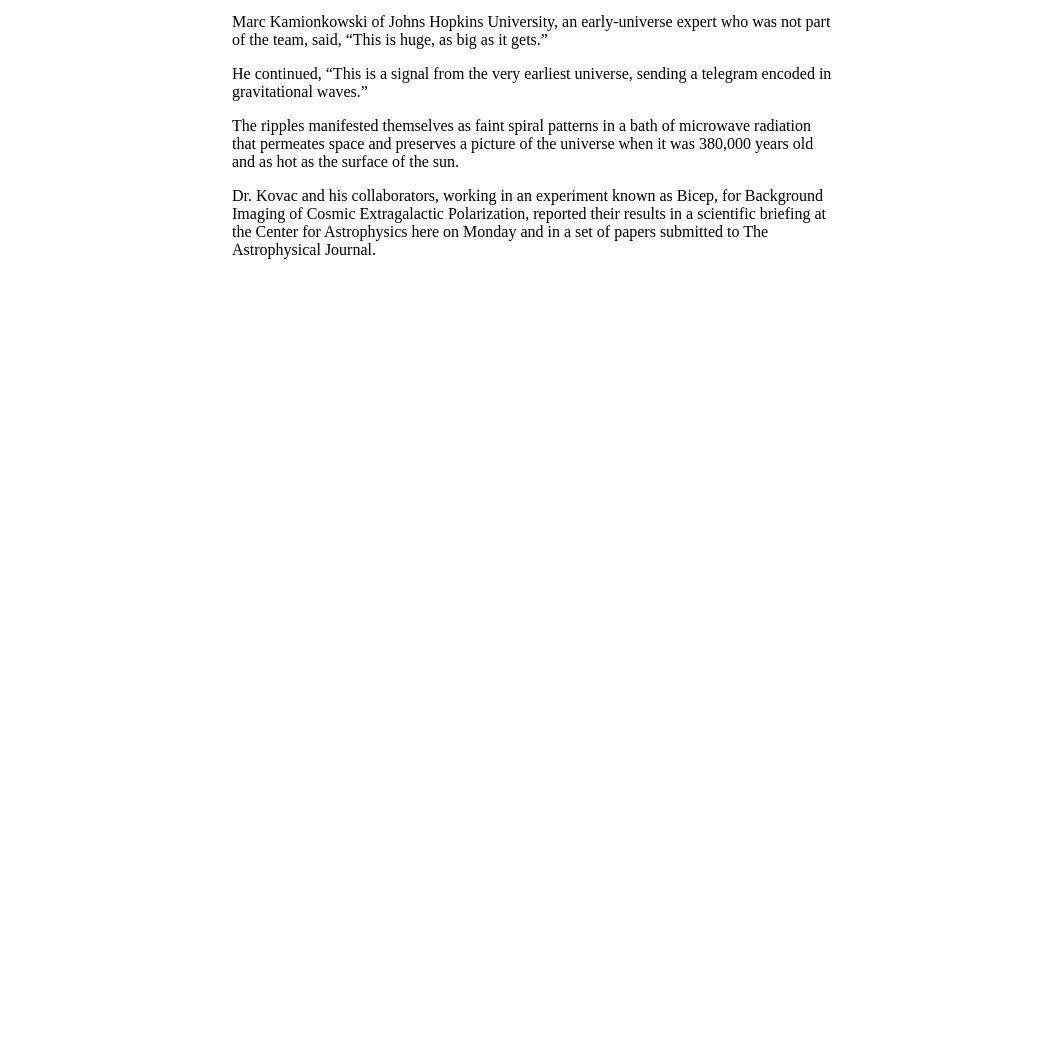
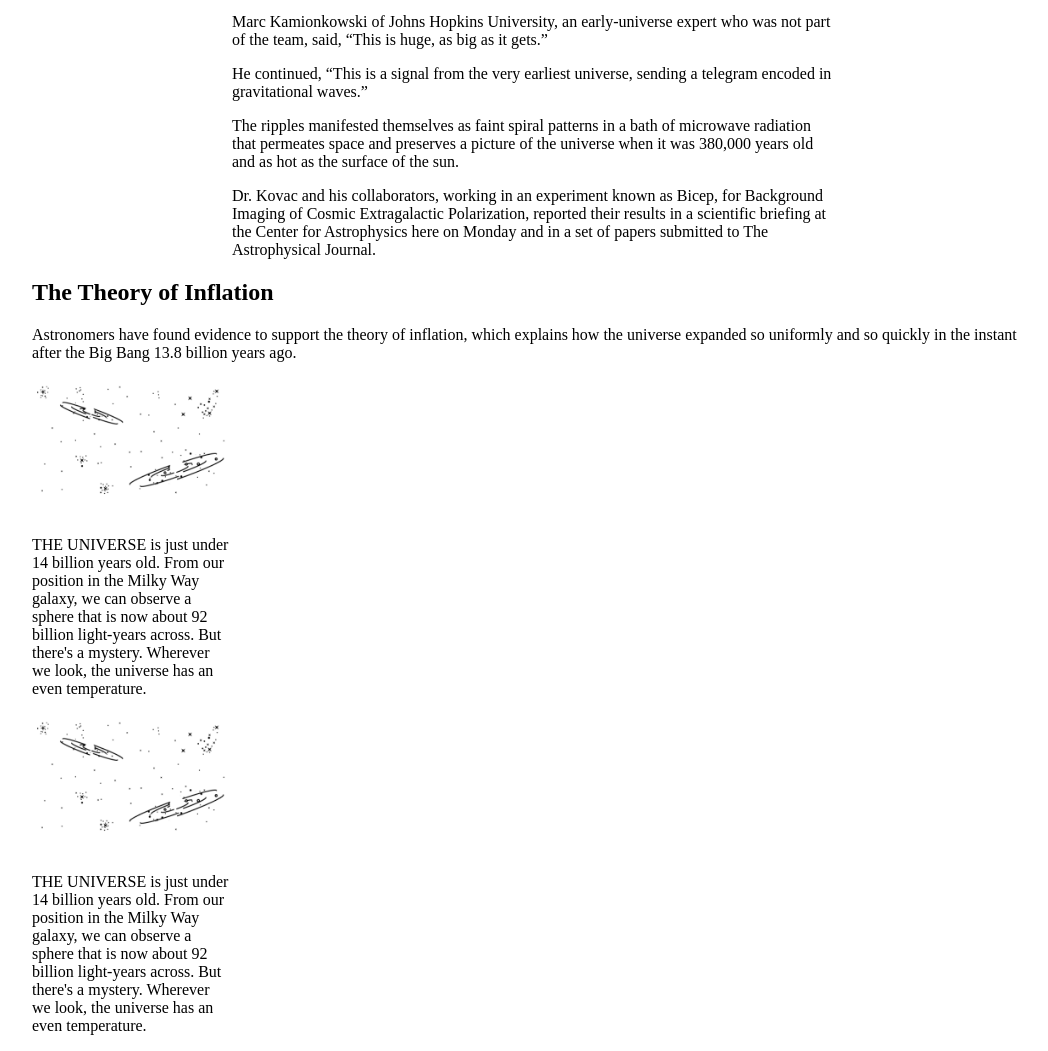
Before and after one commit to hamdiheb/new_york_times, a plain HTML site: page index.html in a window 1280 px wide. Shown: the part 1968-3019 px from the top of the page, without its empty margins (108-1156 px from the left). Before the commit the page ends 2243 px from the top, so only its background shows below. Drawn offline with Linux system fonts and the light colour scheme.

Commit message:
Update css and html files

```diff
--- a/css/index.css
+++ b/css/index.css
@@ -126,3 +126,20 @@ width: 480px;
     margin-left: auto;
     margin-right: auto;
 }
+
+.third_article {
+    display: block;
+    width: 1000px;
+    margin-left: auto;
+    margin-right: auto;
+}
+
+.first_element {
+    display: block;
+    width: 200px;
+}
+
+.first_element_picture {
+    display: flex;
+    width: 200px;
+}
--- a/index.html
+++ b/index.html
@@ -40,7 +40,7 @@
         </header>
         <main class="main">
             <hr>
-            <input class="main_sign_button" type="button" value="Sign Up" class="main_but_sign"/>
+            <input class="main_sign_button" type="button" value="Sign Up">
             <p class="main_sign"><span>SIGN UP FOR SCIENCE TIMES:</span> Get stories that capture the wonders of nature, the cosmos and the human body.</p>
             <article class="article_one">
                 <p class="para_one">
@@ -52,9 +52,9 @@
                 <p class="para_three">
                     If true, the rapid engorgement would solve paradoxes like why the heavens look uniform from pole to pole and not like a jagged, warped mess. The enormous ballooning would iron out all the wrinkles and irregularities. Those particles were not missing, but would be diluted beyond detection, like spit in the ocean.
                 </p>
-                <p>
+                <p class="para_four">
                     “SPECTACULAR REALIZATION,” Dr. Guth wrote across the top of the page and drew a double box around it.
-                </p class="para_four">
+                </p>
                 <p>
                     On Monday, Dr. Guth’s starship came in. Radio astronomers reported that they had seen the beginning of the Big Bang, and that his hypothesis, known undramatically as inflation, looked right.
                 </p class="para_five">
@@ -66,6 +66,7 @@
                 <hr>
             </article>
             </main>
+
             <aside class="first_book">
                 <h4>Editors' Picks</h4>
                 <hr>
@@ -112,5 +113,19 @@
                 </p>
             </article>
 
+            <article class="third_article">
+                <h1>The Theory of Inflation</h1>
+                <p>Astronomers have found evidence to support the theory of inflation, which explains how the universe expanded so uniformly and so quickly in the instant after the Big Bang 13.8 billion years ago.
+                </p>
+                <div class="first_element">
+                <img class="first_element_picture" src="img/third_article/1.png" alt="first picture" />
+                <p><span>THE UNIVERSE</span>  is just under 14 billion years old. From our position in the Milky Way galaxy, we can observe a sphere that is now about 92 billion light-years across. But there's a mystery. Wherever we look, the universe has an even temperature.
+                </p>
+                <img class="first_element_picture" src="img/third_article/1.png" alt="first picture" />
+                    <p><span>THE UNIVERSE</span>  is just under 14 billion years old. From our position in the Milky Way galaxy, we can observe a sphere that is now about 92 billion light-years across. But there's a mystery. Wherever we look, the universe has an even temperature.
+                    </p>
+                </div>
+
+            </article>
     </body>
 </html>
```
Also changed, not shown: img/Logo.png (added), img/third_article/1.png (added), img/third_article/2.png (added), img/third_article/3.png (added), img/third_article/4.png (added), img/third_article/5.png (added), img/third_article/6.png (added), img/third_article/7.png (added), img/third_article/8.png (added).
